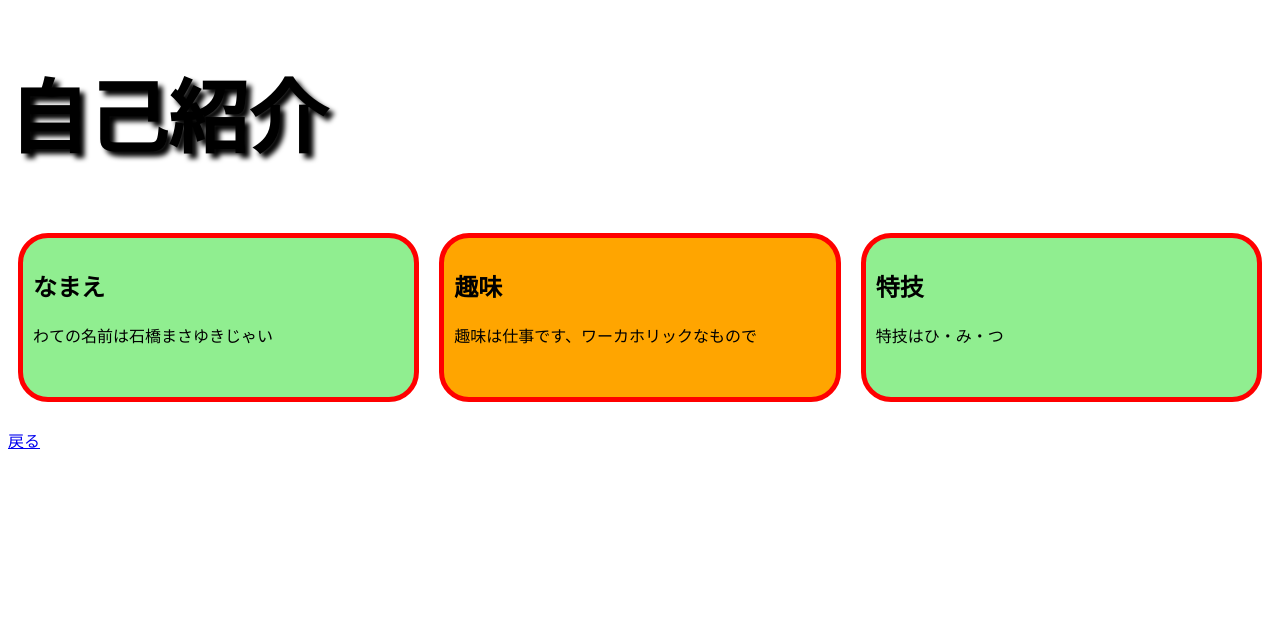
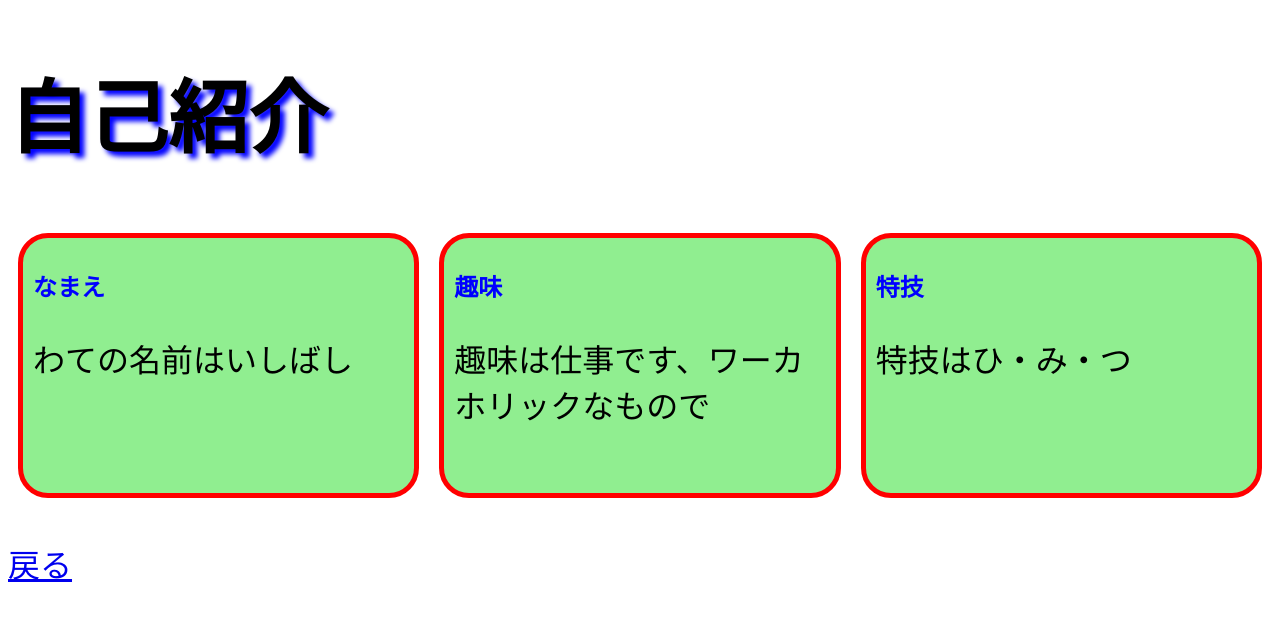
Before and after one commit to mishibashi/mishibashi.github.io, a plain HTML site: page profile.html in a window 1280 px wide. Drawn offline with Linux system fonts and the light colour scheme.

Commit message:
no message

```diff
--- a/profile.html
+++ b/profile.html
@@ -11,7 +11,7 @@
 <div id="content">
   <section id="name">
    <h2>なまえ</h2>
-   <p>わての名前は石橋まさゆきじゃい</p>
+   <p>わての名前はいしばし</p>
   </section>
 
   <section id="hobby">
--- a/style.css
+++ b/style.css
@@ -7,21 +7,24 @@ section {
   -webkit-flex: 1 0 300px;
   margin: 10px;
   padding: 10px;
-  border: 1px solid black;
+  border: 1px solid blue;
+  background-color: lightgreen;
+}
+
+h1{
+  font-size: 500%
+}
+
+p {
+  font-family: "ＭSP　ゴシック",sans-serif;
+  font-size: 200%
+}
+
+section#hobby {
   background-color: lightgreen;
 }
 h1 {
-  font-size: 5em;
-}
-p {
-  font-family: "ＭSP　ゴシック",sans-serif;
-}
-
-section#hobby {
-  background-color: orange;
-}
-h1 {
-  text-shadow: 5px 5px 5px black;
+  text-shadow: 5px 5px 5px blue;
 }
 section {
   border: solid 5px red;
@@ -29,3 +32,10 @@ section {
 section {
   border-radius: 30px;
 }
+li{
+  font-family: "ＭSP　ゴシック",sans-serif;
+  font-size: 200%
+}
+h2{
+  color: blue
+}
```
Also changed, not shown: index.html (+1 -0 lines).
